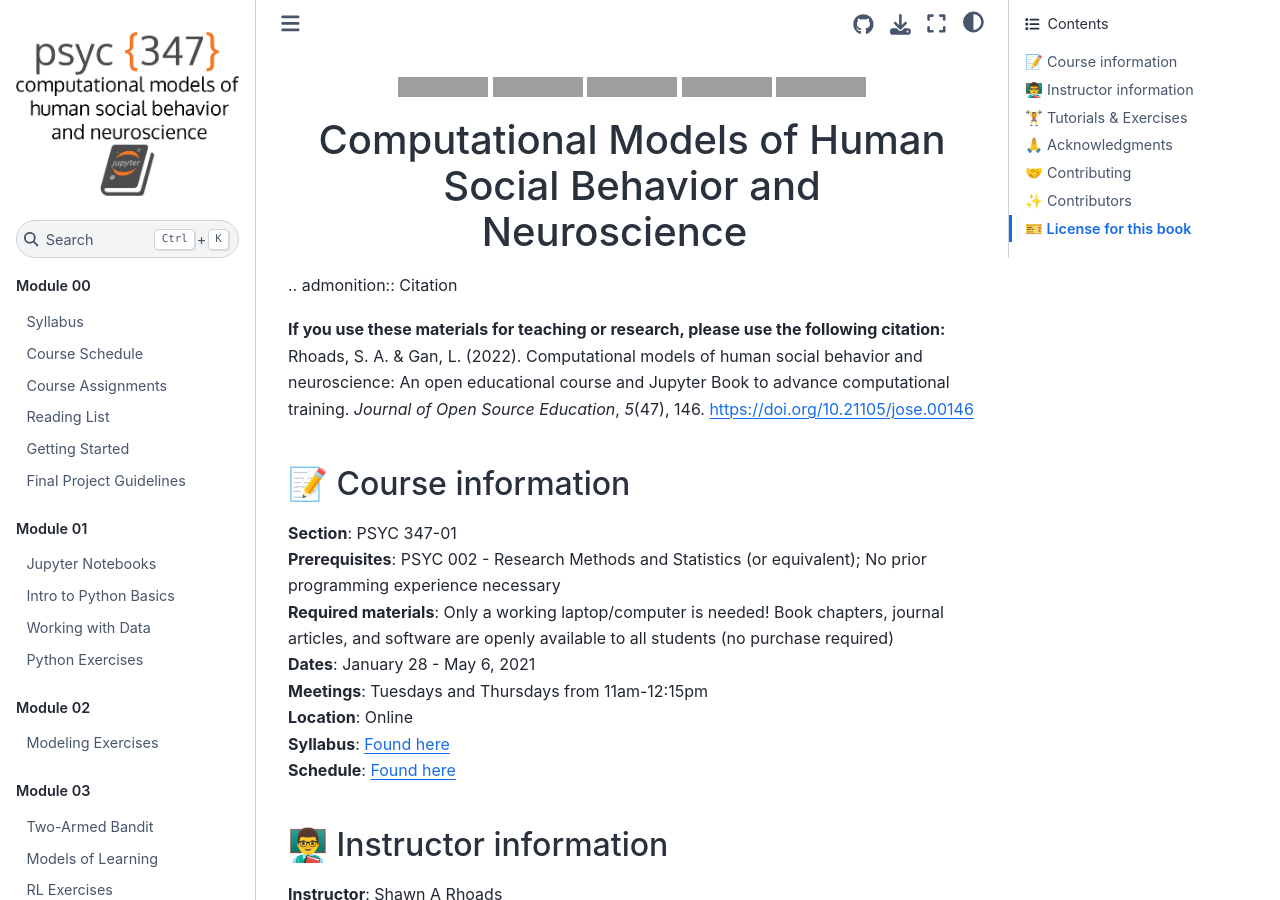
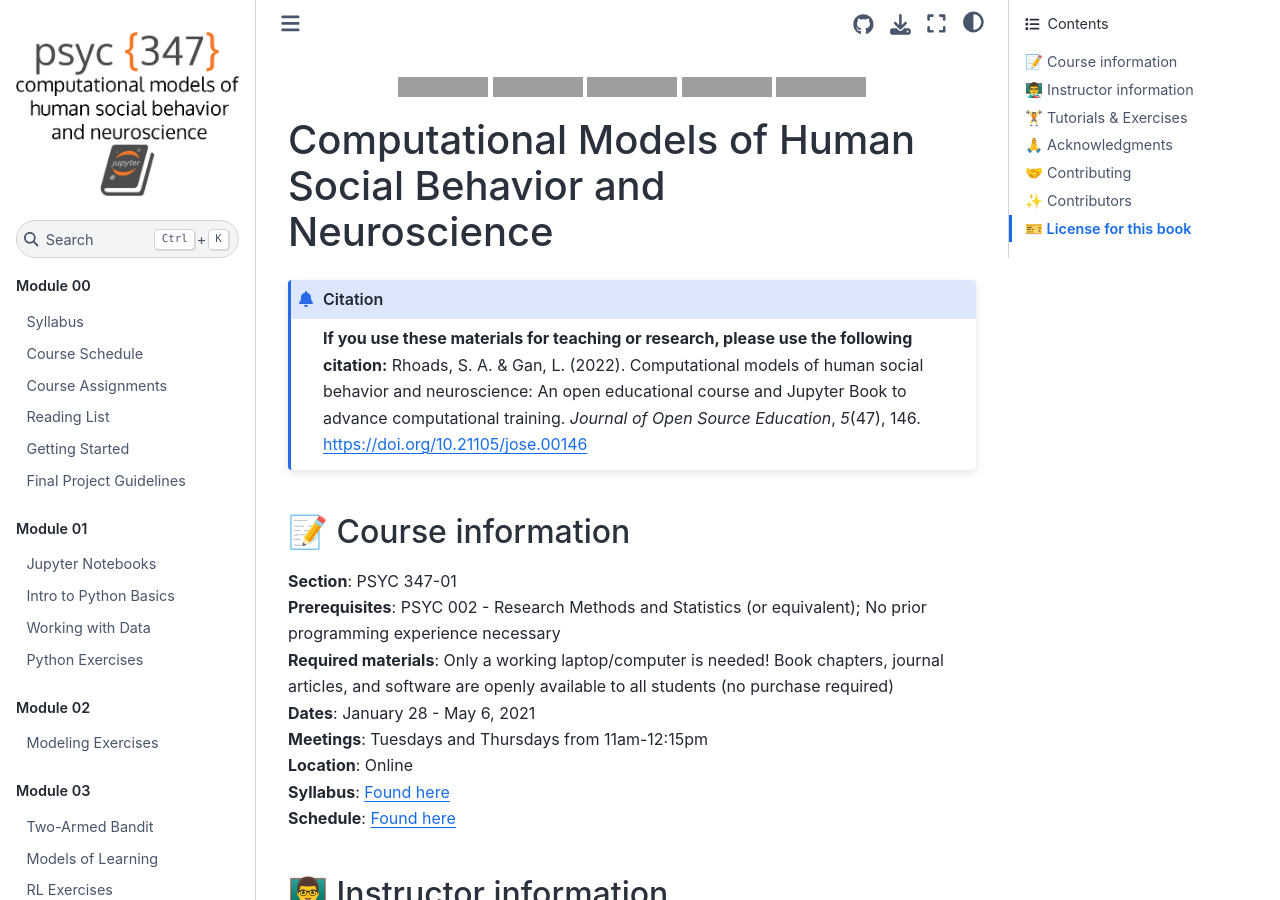
Before and after one commit to shawnrhoads/gu-psyc-347, a Jupyter Book: the page built from docs/index.md, in a window 1280 px wide and 900 px high, cut to the strip 0-900 px from the top of the window. Built offline with Jupyter Book 1.0.4 settings and Sphinx 7.4.7 and the Sphinx Book theme 1.1.4, drawn with Linux system fonts in a browser that asks for light colours; pages that are not in the unit, such as notebooks, are missing from menus; some of the changed lines change nothing that is shown; grey boxes are pictures that could not be loaded.

Commit message:
added admonition

````diff
--- a/docs/_config.yml
+++ b/docs/_config.yml
@@ -29,7 +29,7 @@ html:
   use_edit_page_button: false  # Whether to add an "edit this page" button to pages. If `true`, repository information in repository: must be filled in
   use_repository_button: true  # Whether to add a link to your repository button
   use_issues_button: true  # Whether to add an "open an issue" button
-  extra_navbar: <b>If you use these materials for teaching or research, please use the following citation:</b> Rhoads, S. A. & Gan, L. (2022). Computational models of human social behavior and neuroscience - An open educational course and Jupyter Book to advance computational training. <i>Journal of Open Source Education</i>, 5(47), 146. [<a href="https://doi.org/10.21105/jose.00146">10.21105/jose.00146</a>]<br><br><br>Powered by <a href="https://jupyterbook.org">Jupyter Book</a>  # Will be displayed underneath the left navbar.
+  extra_navbar: <b>If you use these materials for teaching or research, please use the following citation:</b> Rhoads, S. A. & Gan, L. (2022). Computational models of human social behavior and neuroscience - An open educational course and Jupyter Book to advance computational training. <i>Journal of Open Source Education</i>, <i>5</i>(47), 146. <a href="https://doi.org/10.21105/jose.00146">https://doi.org/10.21105/jose.00146</a><br><br><br>Powered by <a href="https://jupyterbook.org">Jupyter Book</a>  # Will be displayed underneath the left navbar.
   extra_footer: ""  # Will be displayed underneath the footer.
   google_analytics_id: G-KG3N20S55G  # A GA id that can be used to track book views.
   home_page_in_navbar: false  # Whether to include your home page in the left Navigation Bar
--- a/docs/index.md
+++ b/docs/index.md
@@ -2,13 +2,13 @@
 
 <a target="_blank" rel="noopener noreferrer" href="https://doi.org/10.21105/jose.00146">![DOI:10.21105/jose.00146](https://img.shields.io/badge/DOI-10.21105/jose.00146-D9534F.svg)</a> <a target="_blank" rel="noopener noreferrer" href="https://shawnrhoads.github.io/gu-psyc-347">![Jupyter Book Badge](https://jupyterbook.org/badge.svg)</a> <a target="_blank" rel="noopener noreferrer" href="https://github.com/shawnrhoads/gu-psyc-347/actions/workflows/deploy-book.yml">![book](https://github.com/shawnrhoads/gu-psyc-347/actions/workflows/deploy-book.yml/badge.svg)</a> <a target="_blank" rel="noopener noreferrer" href="https://github.com/shawnrhoads/gu-psyc-347">![GitHub last update](https://img.shields.io/github/last-commit/shawnrhoads/gu-psyc-347?color=blue&label=last%20update)</a> <a target="_blank" rel="noopener noreferrer" href="https://www.buymeacoffee.com/shawnrhoads">![BuyMeACoffee](https://img.shields.io/static/v1?message=contribute%20caffeine&label=%20&style=square&logo=Buy%20Me%20A%20Coffee&labelColor=5c5c5c&color=lightgrey)</a>
 
+</div>
+
 # Computational Models of Human Social Behavior and Neuroscience
 
-</div>
-
-.. admonition:: Citation
-
-   **If you use these materials for teaching or research, please use the following citation:** Rhoads, S. A. & Gan, L. (2022). Computational models of human social behavior and neuroscience: An open educational course and Jupyter Book to advance computational training. *Journal of Open Source Education*, *5*(47), 146. [https://doi.org/10.21105/jose.00146](https://doi.org/10.21105/jose.00146)
+```{admonition} Citation
+**If you use these materials for teaching or research, please use the following citation:** Rhoads, S. A. & Gan, L. (2022). Computational models of human social behavior and neuroscience: An open educational course and Jupyter Book to advance computational training. *Journal of Open Source Education*, *5*(47), 146. [https://doi.org/10.21105/jose.00146](https://doi.org/10.21105/jose.00146)
+```
 
 ## 📝 Course information
 **Section**: PSYC 347-01</br>
````
